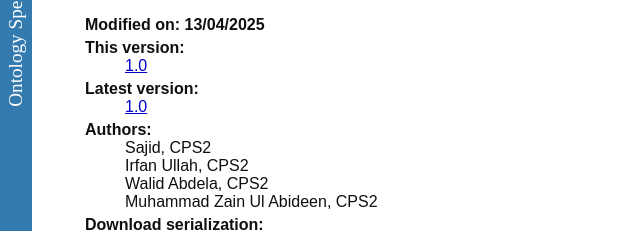
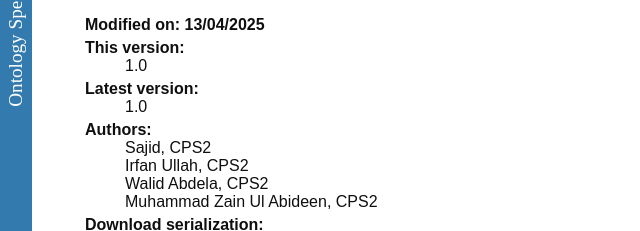
Before and after one commit to bronglil/KRR_Ontology, a plain HTML site: page index-en.html in a window 1280 px wide. Shown: the part 149-380 px from the top of the page, 0-640 px from the left. Drawn offline with nearby package versions, Linux system fonts and the light colour scheme.

Commit message:
update on versioning

```diff
--- a/index-en.html
+++ b/index-en.html
@@ -78,9 +78,9 @@ function loadTOC(){
 <dl>
 <dt>Modified on: 13/04/2025</dt>
 <dt>This version:</dt>
-<dd><a href="https://krr-ontology.onrender.com/tripPlanning.owl">1.0</a></dd>
+<dd>1.0</dd>
 <dt>Latest version:</dt>
-<dd><a href="https://krr-ontology.onrender.com/tripPlanning.owl">1.0</a></dd>
+<dd>1.0</dd>
 <dt>Authors:</dt>
 <dd>Sajid, CPS2</dd><dd>Irfan Ullah, CPS2</dd><dd>Walid Abdela, CPS2</dd><dd>Muhammad Zain Ul Abideen, CPS2</dd>
 
```
